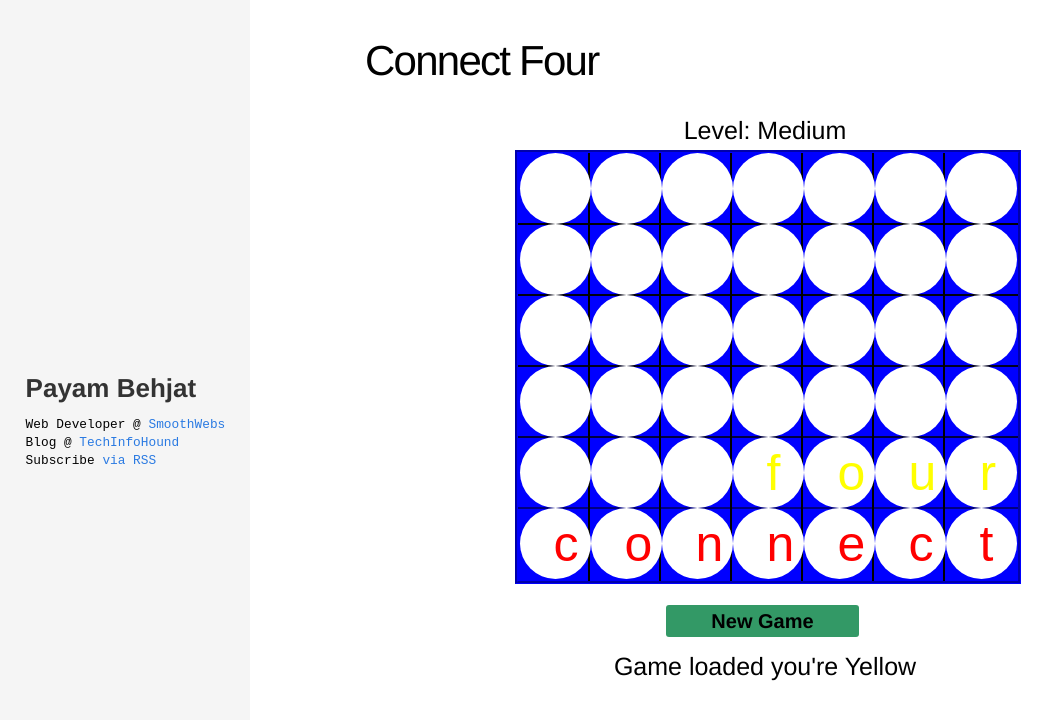
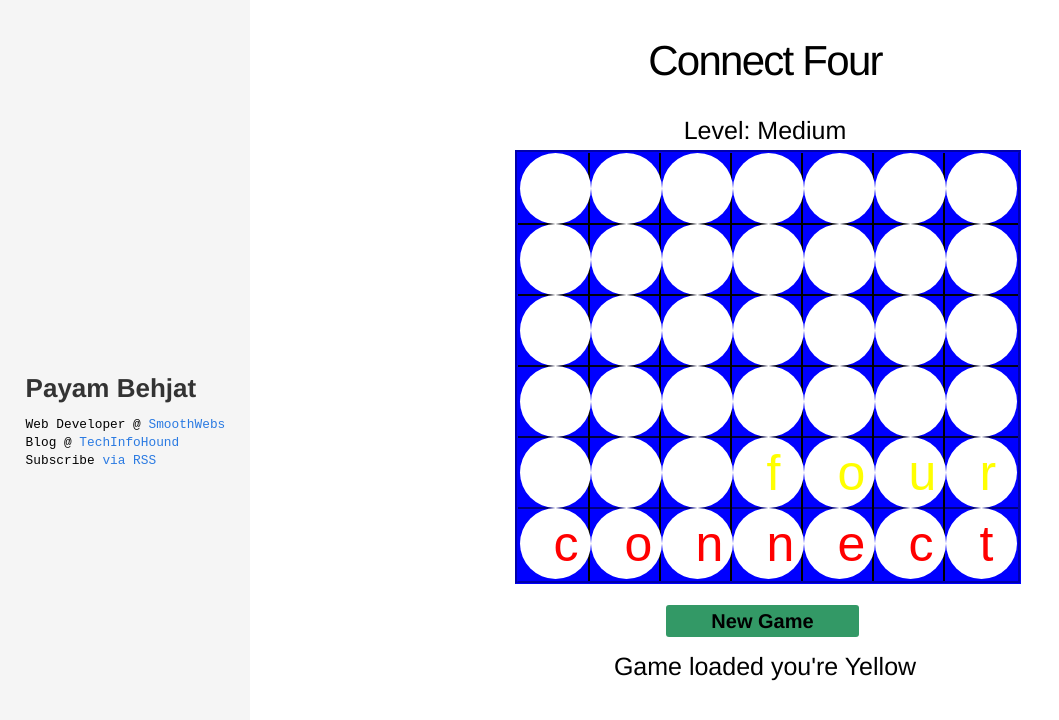
Before and after one commit to PayamBen/PayamBen.github.io, a Jekyll site: the page built from connect-four.html, in a window 1280 px wide. Shown: the top 720 px of the page, without its empty margins (0-1059 px from the left). Built offline with Jekyll 4.4.1, drawn with Linux system fonts in a browser that asks for light colours.

Commit message:
add new level and improve design

```diff
--- a/connect-four.html
+++ b/connect-four.html
@@ -4,6 +4,10 @@ title: Connect Four
 permalink: /connect-four/
 ---
 <style>
+
+	html {
+		text-align: center;
+	}
 
 	#container {
 		width:320px;
@@ -86,6 +90,7 @@ permalink: /connect-four/
 		top: 8%;
 		width:280px;
 		background-color: #CCFF66;
+		padding-top: 15px;
 	}
 
 	.tprghtcrnr {
```
